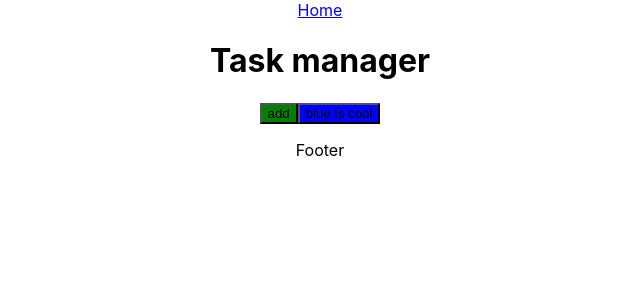
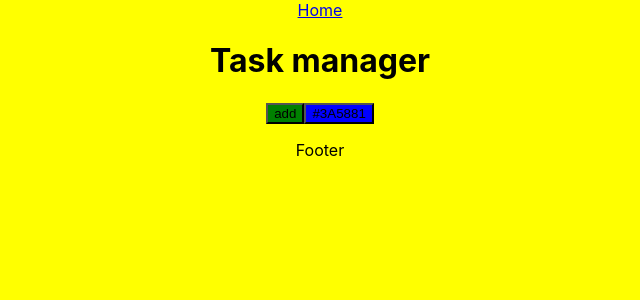
Before and after one commit to becodeorg/verou-3-react-intro-PieterVermeulenBecode, a React (Create React App) app: page / in a window 1280 px wide. Shown: the top 300 px of the page, without its empty margins (320-960 px from the left). Built offline with nearby package versions, Linux system fonts and the light colour scheme.

Commit message:
random BackgroundColor button added

```diff
--- a/src/AddTask.js
+++ b/src/AddTask.js
@@ -16,6 +16,7 @@ const AddTask = () => {
     useEffect(( )=>{
 
       localStorage.setItem("tasks",JSON.stringify(tasks));
+      inputEl.current.value = null
     },[tasks]);
 
     const onButtonClick = () => {
--- a/src/Home.js
+++ b/src/Home.js
@@ -9,6 +9,8 @@ let firstRender=true;
 
 const Home = (props) => {  //({title})==(props.title)
     const [tasks, setTasks] = useState([]);
+    const [bgcolor,setbgcolor]=useState("yellow");
+    const [nextcolor,setnextcolor]=useState("blue");
 
     const remove=(id)=>{
 
@@ -34,20 +36,25 @@ const Home = (props) => {  //({title})==(props.title)
 
     },[tasks]);
 
+    useEffect(()=>{
+        document.body.style = 'background: '+bgcolor+';';
+        setnextcolor(randomColor())
+    },[bgcolor])
+
+    const randomColor=()=>{
+            var letters = '0123456789ABCDEF';
+            var color = '#';
+            for (var i = 0; i < 6; i++) {
+              color += letters[Math.floor(Math.random() * 16)];
+            }
+            return color;
+    }
 
 
-    const blue=()=>{
-        const oldTasks=JSON.parse(localStorage.getItem("tasks"));
-        setTasks(oldTasks);
 
-        //set background to blue
-        //change blue is cool to blue is not cool
-    }
 
-    const render = () =>{
-        return (<ul>{tasks.map((task, index) => {
-            return <li data-value={index} key={index}>{task.name} <Button onClick={()=>{remove(task.id)}} color="red" text="remove"/></li>
-        })}</ul>)
+    const changeBackgroundColor=()=>{
+        setbgcolor(nextcolor);
     }
 
     return (
@@ -56,8 +63,10 @@ const Home = (props) => {  //({title})==(props.title)
 
             <Link to="/AddTask"><Button color="green" text="add"/></Link>
 
-            <Button onClick={blue} color="blue" text="blue is cool"/>
-            {render()}
+            <Button onClick={changeBackgroundColor} color="blue" text={nextcolor}/>
+            <ul>{tasks.map((task, index) => {
+                return <li data-value={index} key={index}>{task.name} <Button onClick={()=>{remove(task.id)}} color="red" text="remove"/></li>
+            })}</ul>
         </>
     )
 }
```
